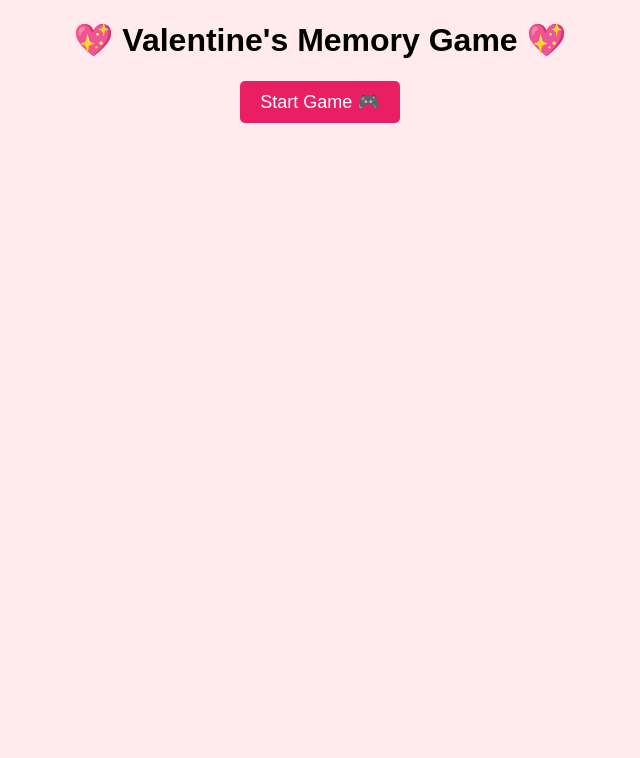
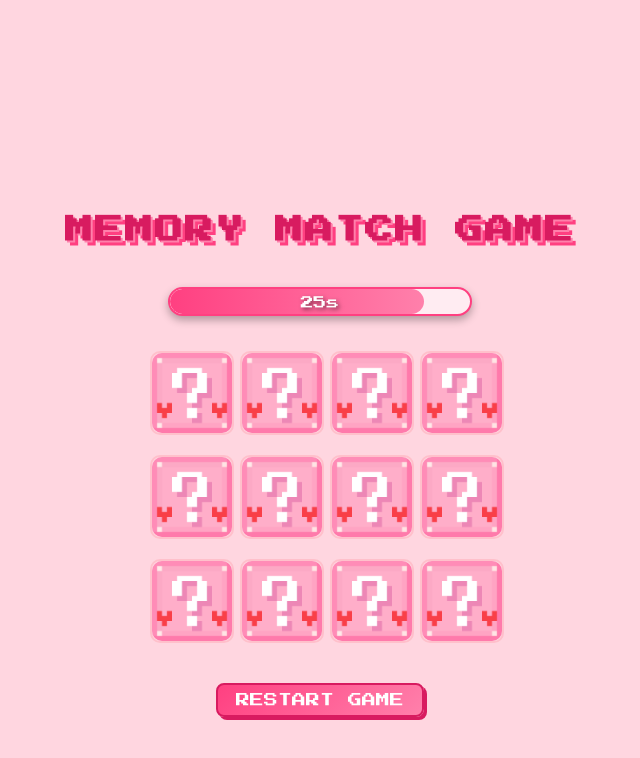
Before and after one commit to RevaLaxmi/valentines-memory-game, a Next.js app: page / in a window 1280 px wide. Shown: the top 758 px of the page, without its empty margins (320-960 px from the left). Built offline with nearby package versions, Linux system fonts and the light colour scheme.

Commit message:
removed the first landing page

```diff
--- a/src/app/page.tsx
+++ b/src/app/page.tsx
@@ -1,3 +1,4 @@
+/*
 import Link from "next/link";
 import "../styles/globals.css";
 
@@ -11,3 +12,12 @@ export default function Home() {
     </div>
   );
 }
+*/
+
+
+import MemoryGame from "@/components/MemoryGame"; // Ensure the correct import path
+import "@/styles/game.css"; // Import your game styles
+
+export default function Home() {
+  return <MemoryGame />;
+}
```
Also changed, not shown: 1 other file (tests, documents, lock files or other folders).
